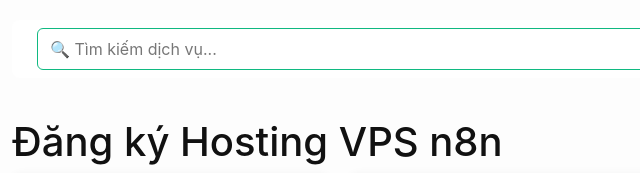
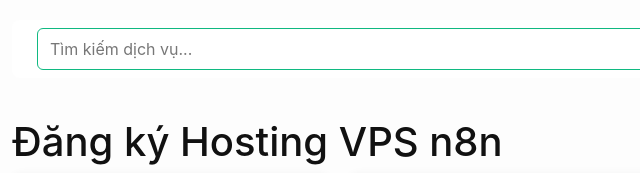
Before and after one commit to DinhManh203/ai5phut_hosting_manager, a plain HTML site: page dichvu.html in a window 1280 px wide. Shown: the top 173 px of the page, 258-898 px from the left. Drawn offline with nearby package versions, Linux system fonts and the light colour scheme; a web font is replaced by a local one.

Commit message:
6st_commit

```diff
--- a/dichvu.html
+++ b/dichvu.html
@@ -50,7 +50,7 @@
     <!-- Navbar -->
     <div class="navbar">
       <div class="search-box">
-        <input type="text" placeholder="🔍 Tìm kiếm dịch vụ...">
+        <input type="text" placeholder="Tìm kiếm dịch vụ...">
       </div>
       <div class="auth-buttons">
         <a href="./auth/login.html" style="text-decoration: none;">
```
Also changed, not shown: thanhtoan.html (+1 -1 lines), thongtinthanhtoan.html (+1 -1 lines).
